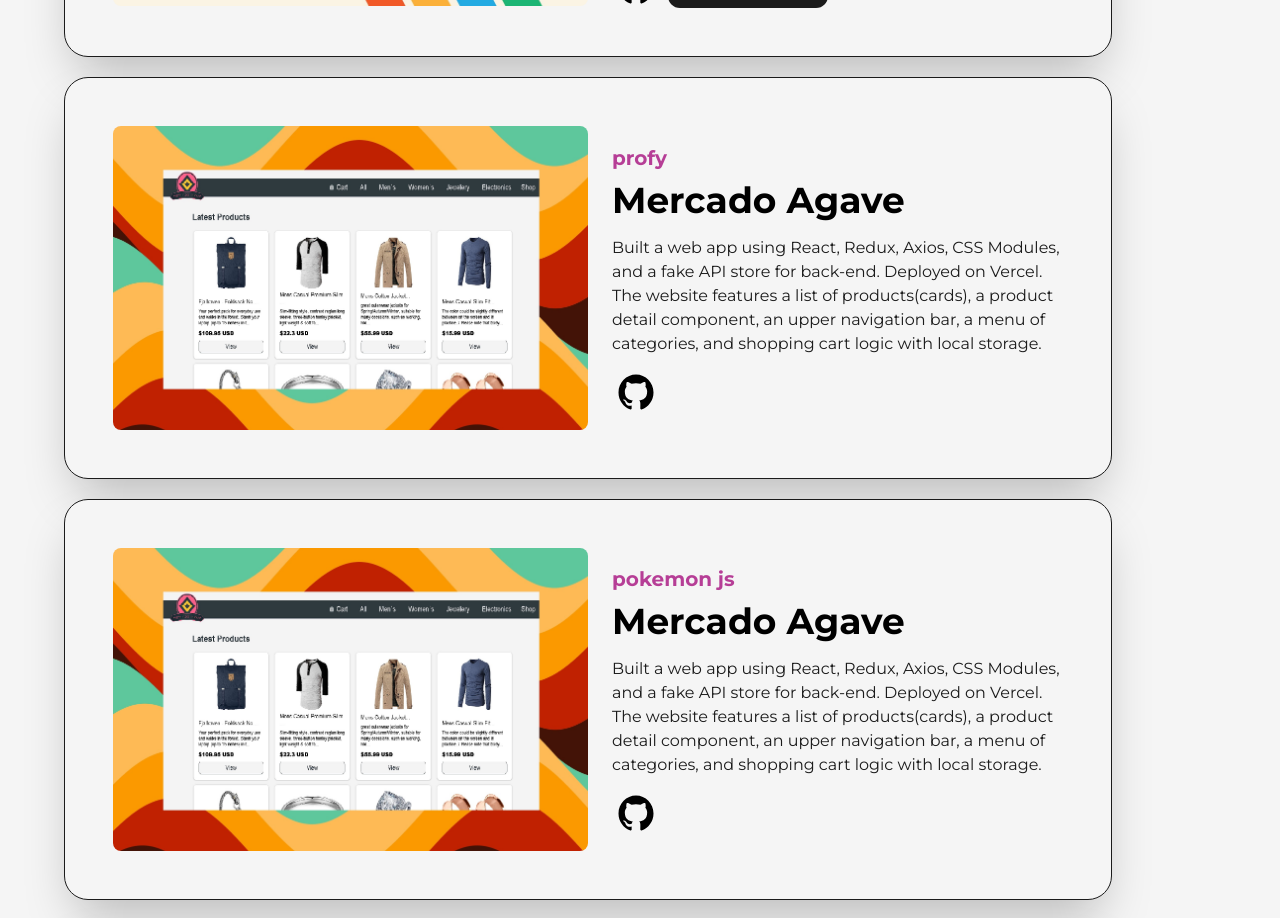
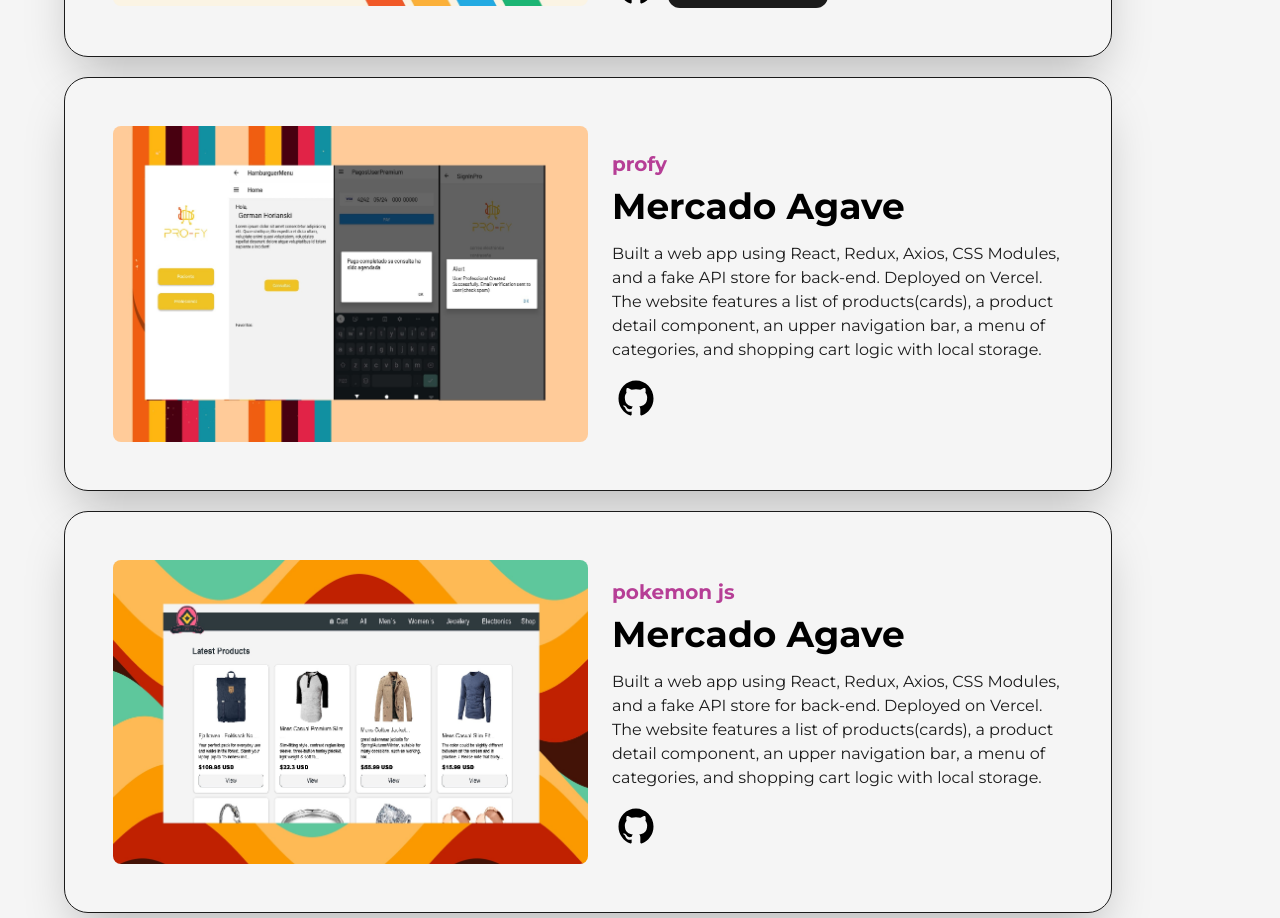
Before and after one commit to Vontrauwitz/vontrauwitz-portfolio, a Next.js app: page /projects in a window 1280 px wide. Shown: the part 1600-2518 px from the top of the page. Built offline with nearby package versions, Linux system fonts and the light colour scheme.

Commit message:
avances en proyectos

```diff
--- a/public/All-Texts/projectConst.js
+++ b/public/All-Texts/projectConst.js
@@ -32,7 +32,7 @@ export const projects = [
     type: "profy",
     title: "Mercado Agave",
     summary: "Built a web app using React, Redux, Axios, CSS Modules, and a fake API store for back-end. Deployed on Vercel. The website features a list of products(cards), a product detail component, an upper navigation bar, a menu of categories, and shopping cart logic with local storage.",
-    img: require("../../public/images/projects/proy/ondasagave.jpg"),
+    img: require("../../public/images/projects/proy/h_pro.jpg"),
     link: "/",
     icon: <GithubIcon className="w-5 ml-1" />,
     iconWeb: "https://github.com/Vontrauwitz/mercadoagave",
```
Also changed, not shown: public/images/projects/fondo_h.jpg (added), public/images/projects/proy/h_pro.jpg (added).
